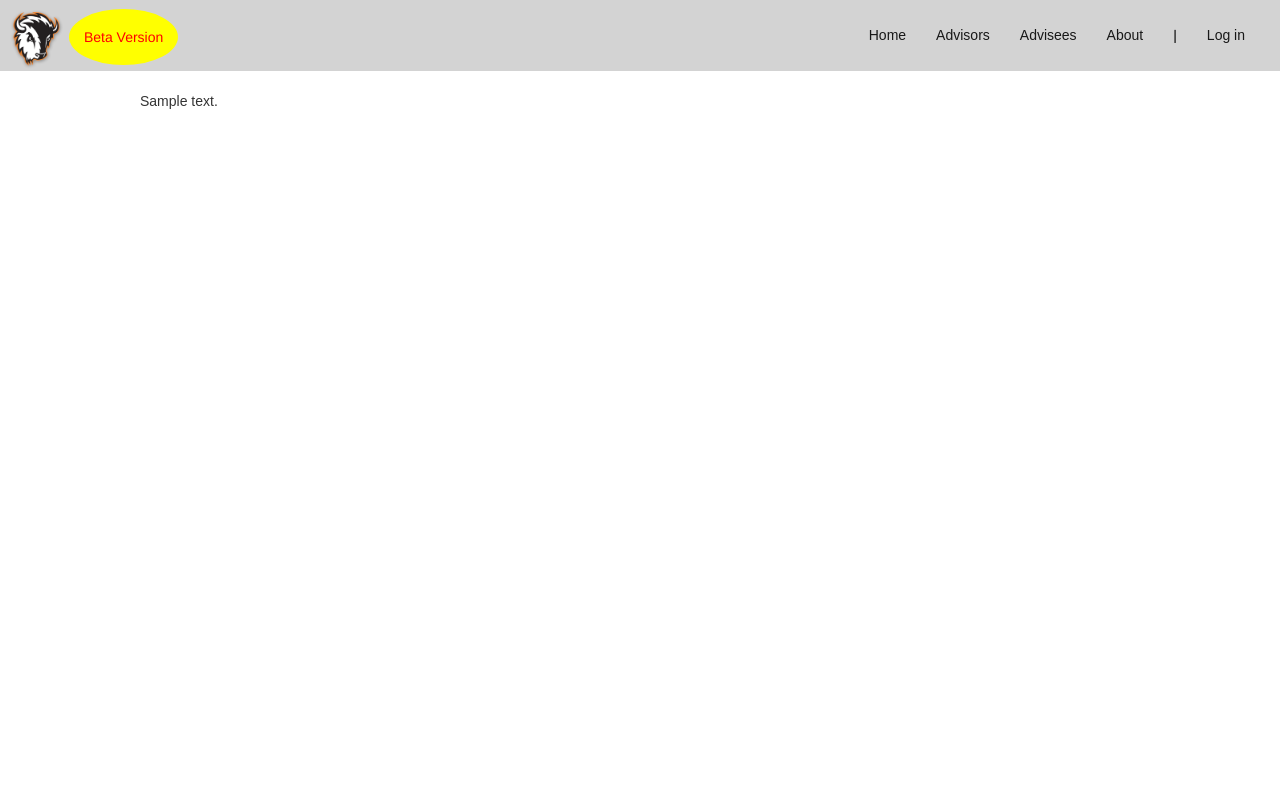
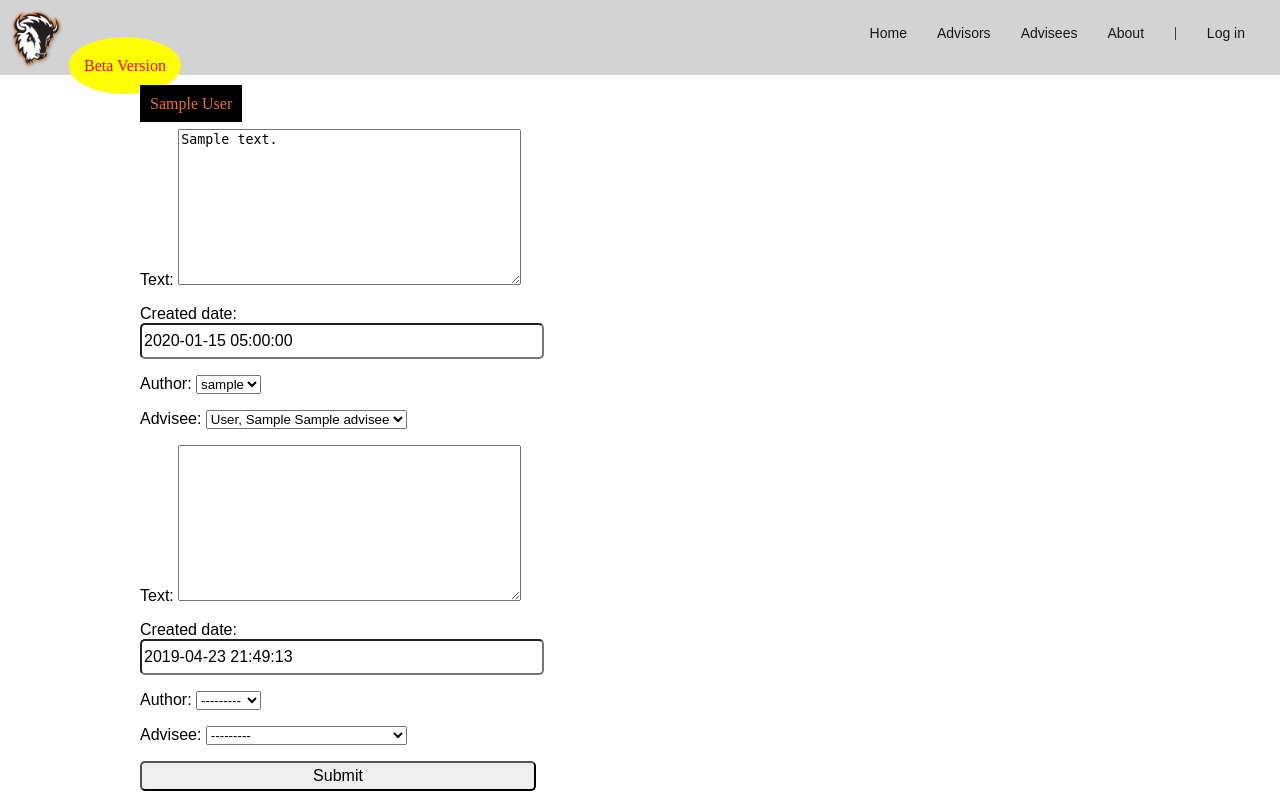
Before and after one commit to james-schneider/django-capstone-project, a Django app: page /advisor/note/1/ in a window 1280 px wide. Run offline with Django 3.2, Linux system fonts and the light colour scheme; tables that the repository leaves empty hold one stand-in row (values such as "Sample post"); some libraries are stand-ins or nearby versions.

Commit message:
Add formset for editing multiple advisee notes on same screen

```diff
--- a/advisor/forms.py
+++ b/advisor/forms.py
@@ -1,9 +1,7 @@
 from django import forms
 from django.forms import fields, CheckboxInput
-
-from django import forms
-
 from .models import Note
+from django.forms.models import inlineformset_factory
 
 class NoteForm(forms.ModelForm):
 
--- a/advisor/static/advisor/advisor_layout.css
+++ b/advisor/static/advisor/advisor_layout.css
@@ -197,3 +197,33 @@
     font-size: 16px;
     color: #181818;
 }
+
+
+span#note_edit {
+
+    font-size: 20px;
+    color: #0000FF;
+}
+
+span#note_header {
+    background: black;
+    color: rgb(234,113,37);
+    padding: 10px;
+}
+
+.note_form {
+    max-width: 400px;
+    border-radius: none;
+}
+
+#submit_notes {
+    margin-top: 20px;
+    width: 100%;
+    height: 40px;
+    font-size: 20px;
+    color: white;
+    background-color: rgb(234,113,37);
+    cursor:pointer;
+    border-radius: 5px;
+    text-align: center;
+}
--- /dev/null
+++ b/advisor/templates/advisor/note.html
@@ -0,0 +1,25 @@
+{% extends 'base.html' %}
+
+{% load static %}
+
+
+{% block content %}
+
+    <span id="note_header">{{ advisee_info.first_name }} {{ advisee_info.last_name }}</span>
+
+    <form method="POST">
+        {% csrf_token %}
+    <div class="note_form">
+        {{ form.as_p }}
+        <input type="submit">
+
+        {% comment %}
+        <button id="submit_notes" type="submit">Save Notes</button>
+        {% endcomment %}
+
+        </div>
+    </form>
+
+{% endblock %}
+
+{{ form.as_p }}
--- a/advisor/templates/base.html
+++ b/advisor/templates/base.html
@@ -3,6 +3,7 @@
 <html lang="en">
 <head>
     <meta charset="UTF-8">
+    <meta charset="character_set">
     <meta name="viewport" content="width=device-width, initial-scale=1.0">
     <meta http-equiv="X-UA-Compatible" content="ie=edge">
     <title>
@@ -15,8 +16,8 @@
 
     <link rel="stylesheet" type="text/css" href="{% static 'advisor/advisor_layout.css' %}">
     <link rel="stylesheet" type="text/css" href="{% static 'advisor/tables.css' %}">
-    <link rel="stylesheet" href="//maxcdn.bootstrapcdn.com/bootstrap/3.2.0/css/bootstrap.min.css">
-    <link rel="stylesheet" href="//maxcdn.bootstrapcdn.com/bootstrap/3.2.0/css/bootstrap-theme.min.css">
+    <link rel="stylesheet" href="https://use.fontawesome.com/releases/v5.8.1/css/all.css" integrity="sha384-50oBUHEmvpQ+1lW4y57PTFmhCaXp0ML5d60M1M7uH2+nqUivzIebhndOJK28anvf" crossorigin="anonymous">
+
 </head>
 <body>
         <nav class="topnav" id="myTopnav">
--- a/advisor/urls.py
+++ b/advisor/urls.py
@@ -32,9 +32,11 @@
     # ex: /advisor/about
     path('about/', views.about, name='about'),
 
-    path('note/<int:advisee_id>/', views.note_detail, name='note_detail'),
-    path('note/new/', views.note_new, name='note_new'),
-    path('note/<int:advisee_id>/edit/', views.note_edit, name='note_edit'),
+    path('note/<int:advisee_id>/', views.note, name='note'),
+
+    #path('note/<int:advisee_id>/', views.note_detail, name='note_detail'),
+    #path('note/new/', views.note_new, name='note_new'),
+    #path('note/<int:advisee_id>/edit/', views.note_edit, name='note_edit'),
 
 
 
--- a/advisor/views.py
+++ b/advisor/views.py
@@ -3,6 +3,7 @@
 from django.http import HttpResponse, HttpResponseRedirect
 from .forms import NoteForm
 from django.utils import timezone
+from django.forms.models import modelformset_factory
 
 from .models import (MajorCourse, SecondMajorCourse, CoreCourse,
                         ElectiveCourse, Advisee, Advisor,
@@ -529,15 +530,7 @@
     except:
         notes = ""
 
-    # Not being used yet---------------------------------------
-    # ---------------------------------------------------------
-    # this is the form that is going to be used for
-    # adding notes.
-    #form = NoteForm(request.POST or None)
-    #if form.is_valid():
-     #   text = form.cleaned_data['note']
-    #  save
-    #-----------------------------------------------------------
+    note_url = '/advisor/note/' + str(advisee_id) + '/'
 
 
     required_for_CISM_major_counter
@@ -556,7 +549,8 @@
                 'core_credits':core_credits, 'elective_credits':elective_credits, 'total_credits':total_credits, \
                 'title':title, 'notes':notes, 'major_course_list':major_course_list, \
                 'in_major_and_second_major_list':in_major_and_second_major_list, 'double_dip_count':double_dip_count,
-                'future_courses':future_courses, 'major_requirements_met':major_requirements_met}
+                'future_courses':future_courses, 'major_requirements_met':major_requirements_met, \
+                'note_url':note_url,}
 
     #advisor is the name of the app, advisee.html is the template
     return render(request, 'advisor/advisee.html', context)
@@ -674,7 +668,7 @@
 
     return render(request, 'advisor/studies.html', context)
 
-def note_list(request):
+"""def note_list(request):
     notes = Note.objects.filter(published_date__lte=timezone.now()).order_by('published_date')
     return render(request, 'advisor/note_list.html', {'notes': notes})
 
@@ -707,4 +701,35 @@
             return redirect('/advisor/advisee/' + str(advisee_id) + '/', advisee_id=advisee_id)
     else:
         form = NoteForm(instance=note)
-    return render(request, 'advisor/note_edit.html', {'form': form})
+    return render(request, 'advisor/note_edit.html', {'form': form})"""
+
+
+
+def note(request, advisee_id):
+
+
+    # list of advisees from the Advisee model in models.py
+    advisee_info = get_object_or_404(Advisee, pk=advisee_id)
+
+    # only show notes from the current advisee(student)
+    note_obj = Note.objects.filter(advisee_id=advisee_id)
+
+    NoteFormSet = modelformset_factory(Note, fields=('text', 'created_date', 'author', 'advisee' ))
+
+    if request.method == 'POST':
+        form = NoteFormSet(request.POST, queryset=note_obj)
+        if form.is_valid():
+            form.save(commit=False)
+            #note.advisee_id=advisee_id
+            instances = form.save()
+            form.save()
+
+        #for instance in instances"
+        #    instance.save()
+
+    else:
+        form = NoteFormSet(queryset=note_obj)
+
+    context = {'form':form, 'advisee_info':advisee_info, }
+
+    return render(request, 'advisor/note.html', context)
```
Also changed, not shown: advisor/templates/advisor/advisee.html (+10 -2 lines).
